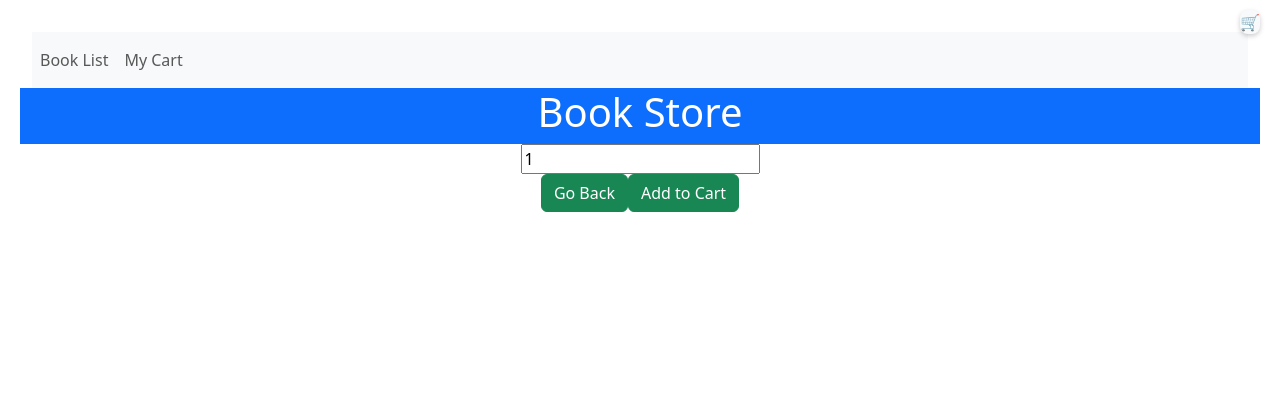
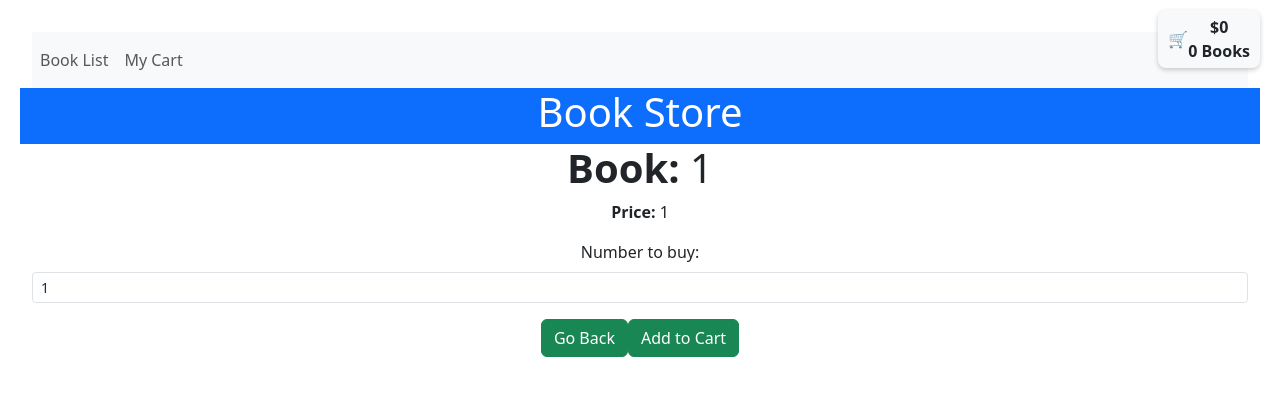
Before and after one commit to TaytGodwin/Mission11_Godwin_Books, a React (Vite) app in the folder frontend/: page /buy/1/1/1 in a window 1280 px wide. Shown: the top 396 px of the page. Built offline with nearby package versions, Linux system fonts and the light colour scheme.

Commit message:
Updated where quantity and items is stored. Also added some bootsrap stuff

```diff
--- a/frontend/src/components/CartSummary.tsx
+++ b/frontend/src/components/CartSummary.tsx
@@ -3,8 +3,7 @@ import { useCart } from '../context/CartContext';
 
 const CartSummary = () => {
   const navigate = useNavigate();
-  const { cart } = useCart();
-  const totalAmount = cart.reduce((sum, item) => sum + item.price, 0); // Get sum of cart and default 0
+  const { numItems, totalPrice } = useCart();
   return (
     <>
       <div
@@ -13,7 +12,7 @@ const CartSummary = () => {
           top: '10px',
           right: '20px',
           background: '#f8f9fa',
-          padding: '10px 15 px',
+          padding: '5px 10px',
           borderRadius: '8px',
           cursor: 'pointer',
           display: 'flex',
@@ -23,7 +22,12 @@ const CartSummary = () => {
         }}
         onClick={() => navigate('/cart')}
       >
-        🛒<strong>{cart.numItems}</strong>
+        🛒
+        <strong>
+          ${totalPrice}
+          <br />
+          {numItems} Books
+        </strong>
       </div>
     </>
   );
--- a/frontend/src/pages/BuyBookPage.tsx
+++ b/frontend/src/pages/BuyBookPage.tsx
@@ -26,7 +26,18 @@ function BuyBookPage() {
     <>
       <WelcomeBand />
       <div>
+        <h1>
+          <strong>Book: </strong>
+          {title}
+        </h1>
+        <p>
+          <strong>Price: </strong>
+          {price}
+        </p>
+        <div className="mb-3">
+          <label className="form-label">Number to buy:</label>
           <input
+            className="form-control form-control-sm"
             type="number"
             placeholder="Enter quantity of book to buy"
             step="1"
@@ -35,6 +46,7 @@ function BuyBookPage() {
               (x) => setBookQuantity(Number(x.target.value)) // Multiply amount chosen by price per book
             }
           />
+        </div>
       </div>
       {/* The following button will go back to the last page */}
       <button className="btn btn-success" onClick={() => navigate(-1)}>
--- a/frontend/src/pages/CartPage.tsx
+++ b/frontend/src/pages/CartPage.tsx
@@ -6,7 +6,7 @@ import { useEffect, useState } from 'react';
 
 function CartPage() {
   const navigate = useNavigate();
-  const { cart, removeFromCart } = useCart(); // Gets the context file that was build
+  const { cart, numItems, totalPrice, clearCart, removeFromCart } = useCart(); // Gets the context file that was build
   const [subtotal, setSubtotal] = useState(0);
   useEffect(() => {
     const sumTotal = cart.reduce((tot, c) => tot + c.price * c.quantity, 0);
@@ -40,7 +40,10 @@ function CartPage() {
                     Subtotal: ${item.quantity * item.price}
                     <br />
                     <br />
-                    <button onClick={() => removeFromCart(item.bookID)}>
+                    <button
+                      className="btn btn-danger"
+                      onClick={() => removeFromCart(item.bookID)}
+                    >
                       Remove
                     </button>
                   </li>
@@ -51,7 +54,17 @@ function CartPage() {
             <hr />
           </div>
           <h3>Total: ${subtotal.toFixed(2)}</h3>
-          <button onClick={() => navigate('/books')}>Continue Browsing</button>
+          <button
+            className="btn btn-secondary"
+            onClick={() => navigate('/books')}
+          >
+            Continue Browsing
+          </button>
+          <br />
+          <br />
+          <button className="btn btn-danger" onClick={() => clearCart()}>
+            Clear Cart
+          </button>
         </div>
       </div>
     </>
```
Lines whose indentation alone changed are shown as unchanged.
